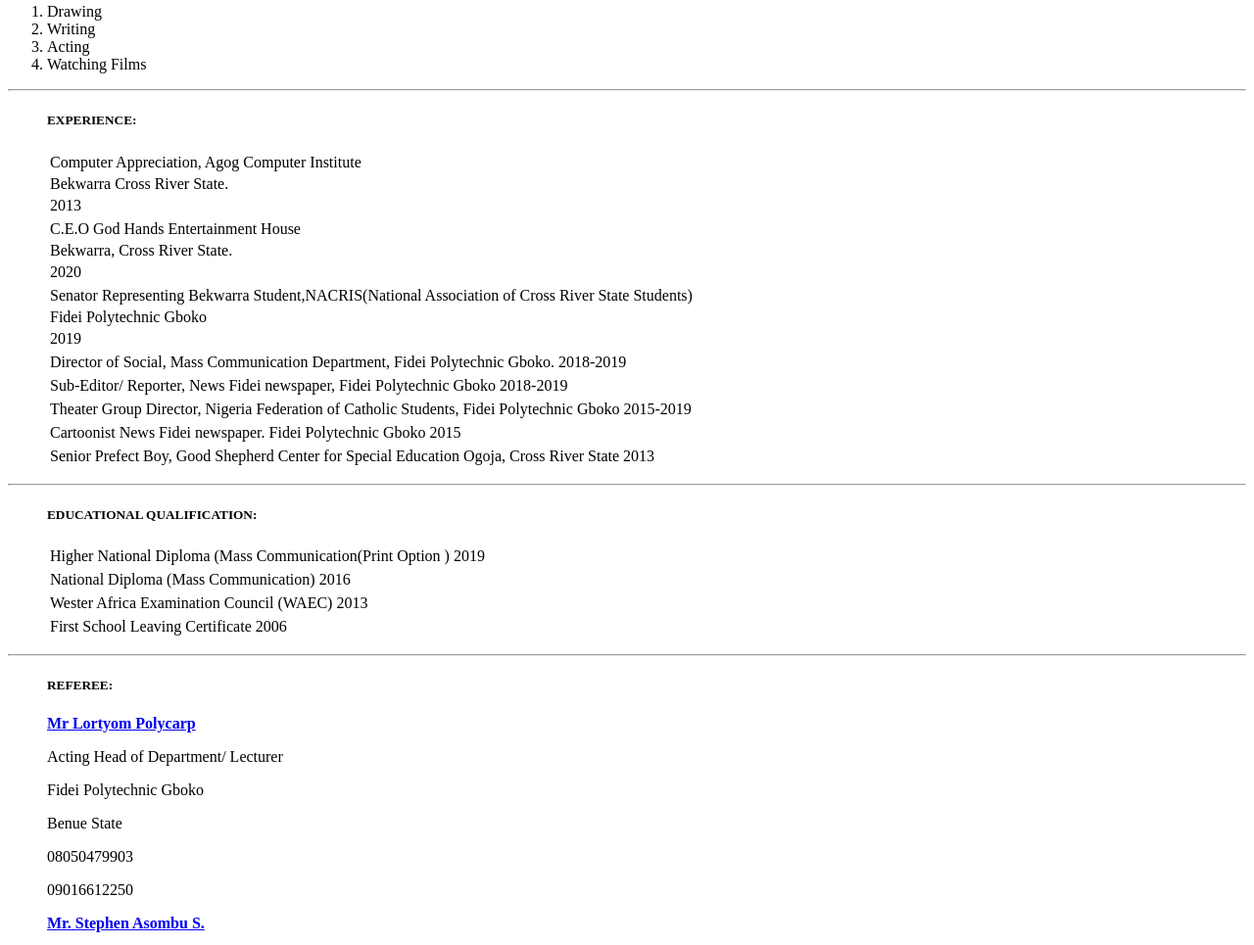
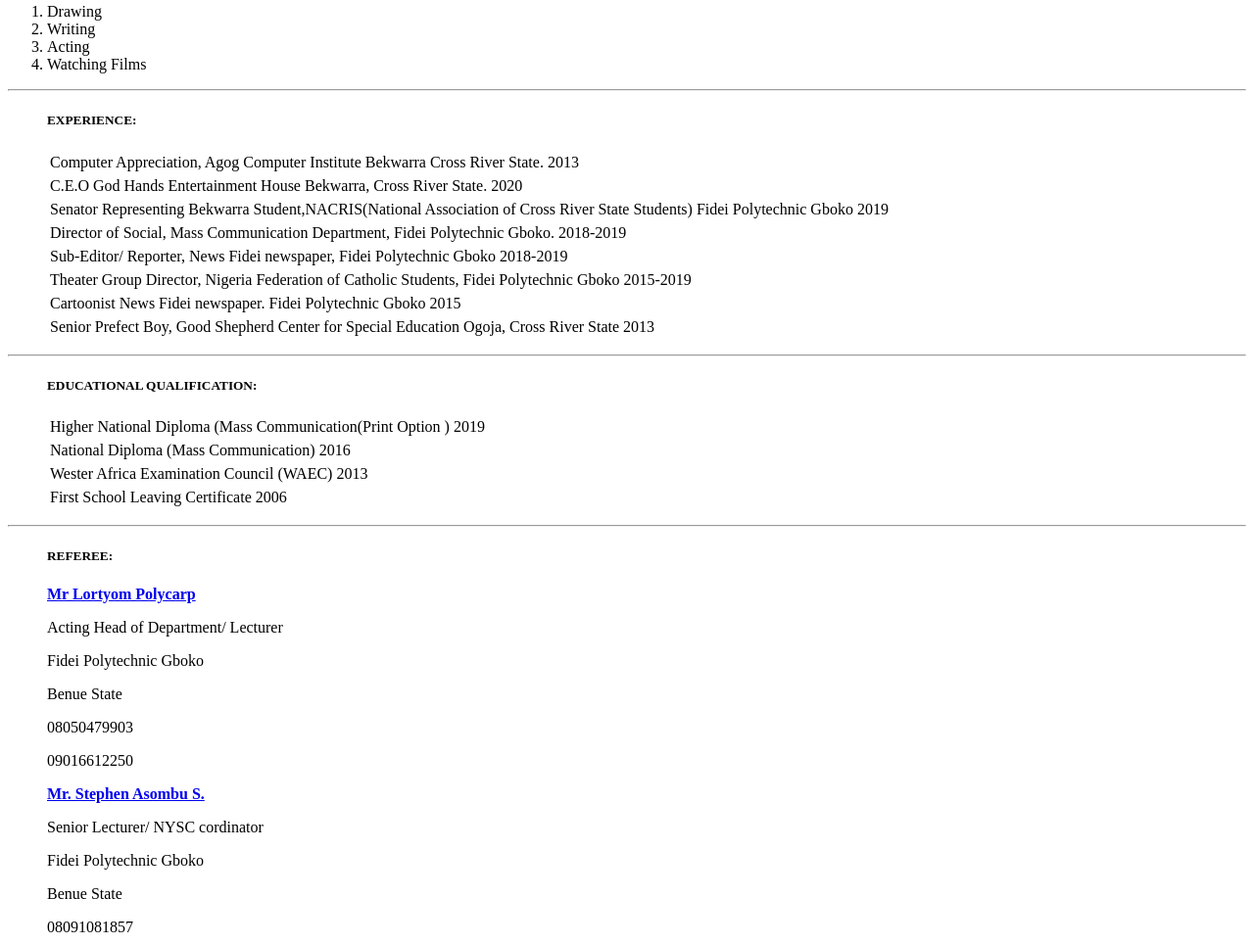
Before and after one commit to RIkwugodwin/resume, a plain HTML site: page index.html in a window 1280 px wide. Shown: the part 901-1866 px from the top of the page at 98% size. Drawn offline with Linux system fonts and the light colour scheme.

Commit message:
Update index.html

```diff
--- a/index.html
+++ b/index.html
@@ -61,22 +61,22 @@
        <h5><b>EXPERIENCE:</b></h5>
        <table>
             <ul>
-                   <tr><td>Computer Appreciation, Agog Computer Institute</td></tr>
-                    <tr><td>Bekwarra Cross River State.</td> </tr>
-                    <tr><td>2013</td></tr>
+                   <tr><td>Computer Appreciation, Agog Computer Institute</td>
+                    <td>Bekwarra Cross River State.</td>
+                    <td>2013</td></tr>
                </ul>
        </table>
        <table>
-            <ul> <tr><td> C.E.O God Hands Entertainment House</td></tr>
-                <tr><td> Bekwarra, Cross River State.</td></tr>
-                <tr><td>2020</td></tr>
+            <ul> <tr><td> C.E.O God Hands Entertainment House</td>
+                <td> Bekwarra, Cross River State.</td>
+                <td>2020</td></tr>
             </ul>
        </table>
          <table>
                 <ul>
-                        <tr><td>Senator Representing Bekwarra Student,NACRIS(National Association of Cross River State Students)</td></tr>
-                        <tr><td>Fidei Polytechnic Gboko </td></tr>
-                        <tr><td>2019</td></tr>
+                        <tr><td>Senator Representing Bekwarra Student,NACRIS(National Association of Cross River State Students)</td>
+                        <td>Fidei Polytechnic Gboko </td>
+                        <td>2019</td></tr>
                   </ul>
          </table>
          <table>
```
